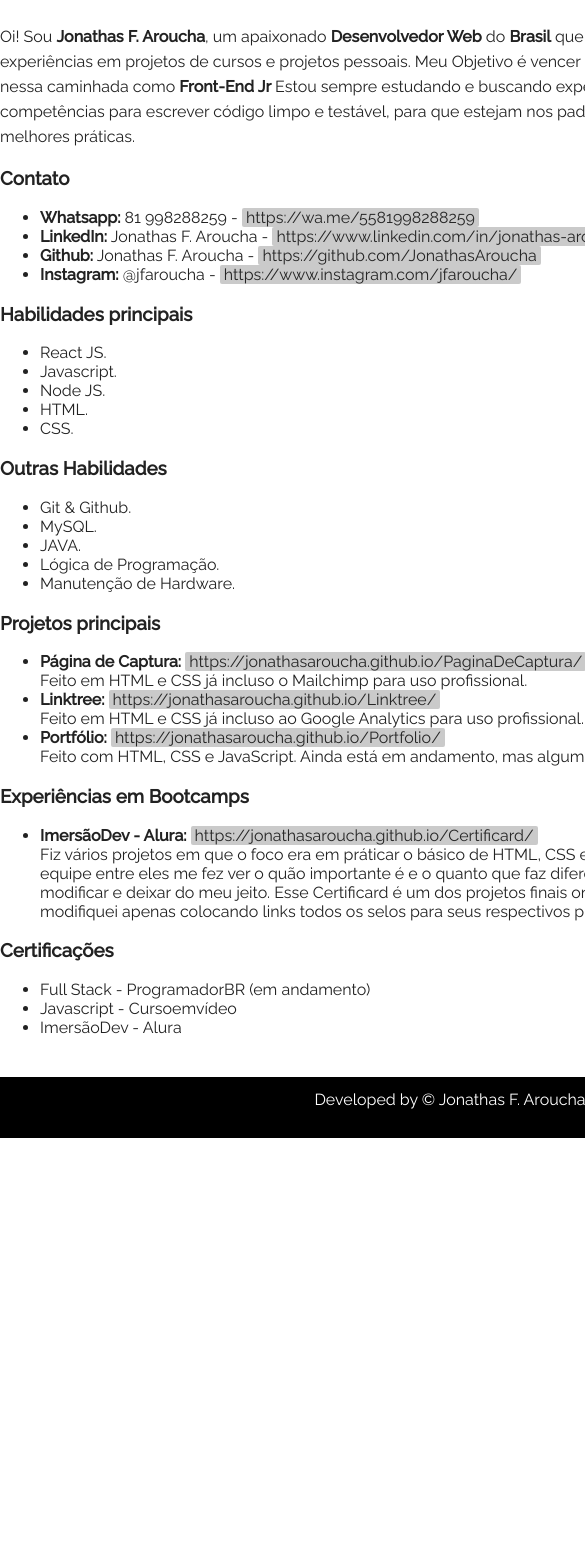
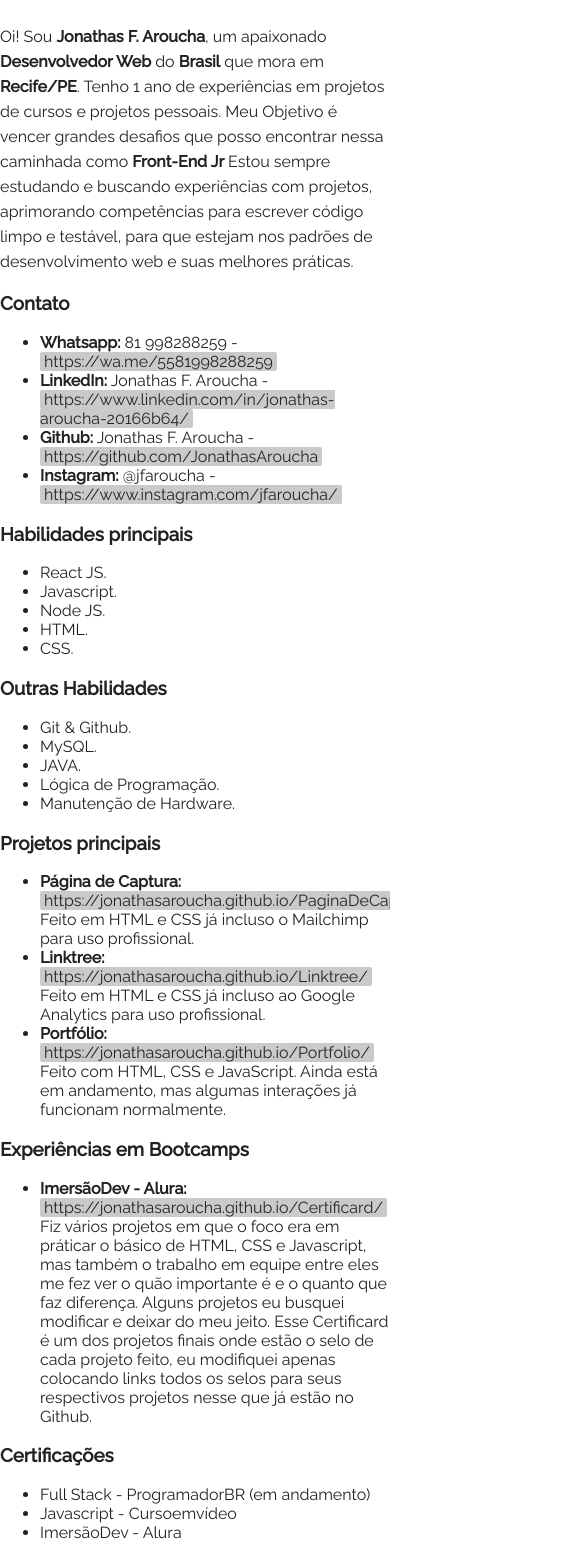
Before and after one commit to JonathasAroucha/Curriculo, a plain HTML site: page index.html in a window 390 px wide. Shown: the part 386-1941 px from the top of the page, 585 px wide, since content can reach past the window. Before the commit the page ends 1524 px from the top, so only its background shows below. Drawn offline with Linux system fonts and the light colour scheme.

Commit message:
"Curriculo Atualizado"

```diff
--- a/style.css
+++ b/style.css
@@ -87,20 +87,23 @@ h1 {
     padding: 10px 0;
   }
 
-@media (max-width:800px) {
+@media (max-width:915px) {
+
     .container{
-
+        width: 100%;
     }
-
-@media (max-width:600px) {
-    .container{
-
-
-}
-
-}
-@media (max-width:500px) {
-    .container{
+    .footer{
+        width: 100%;
 
     }
 }
+
+@media (max-width:465px) {
+    .container{
+        width: auto;
+        overflow:auto
+    }
+    .footer{
+        width: auto;
+    }
+}
```
